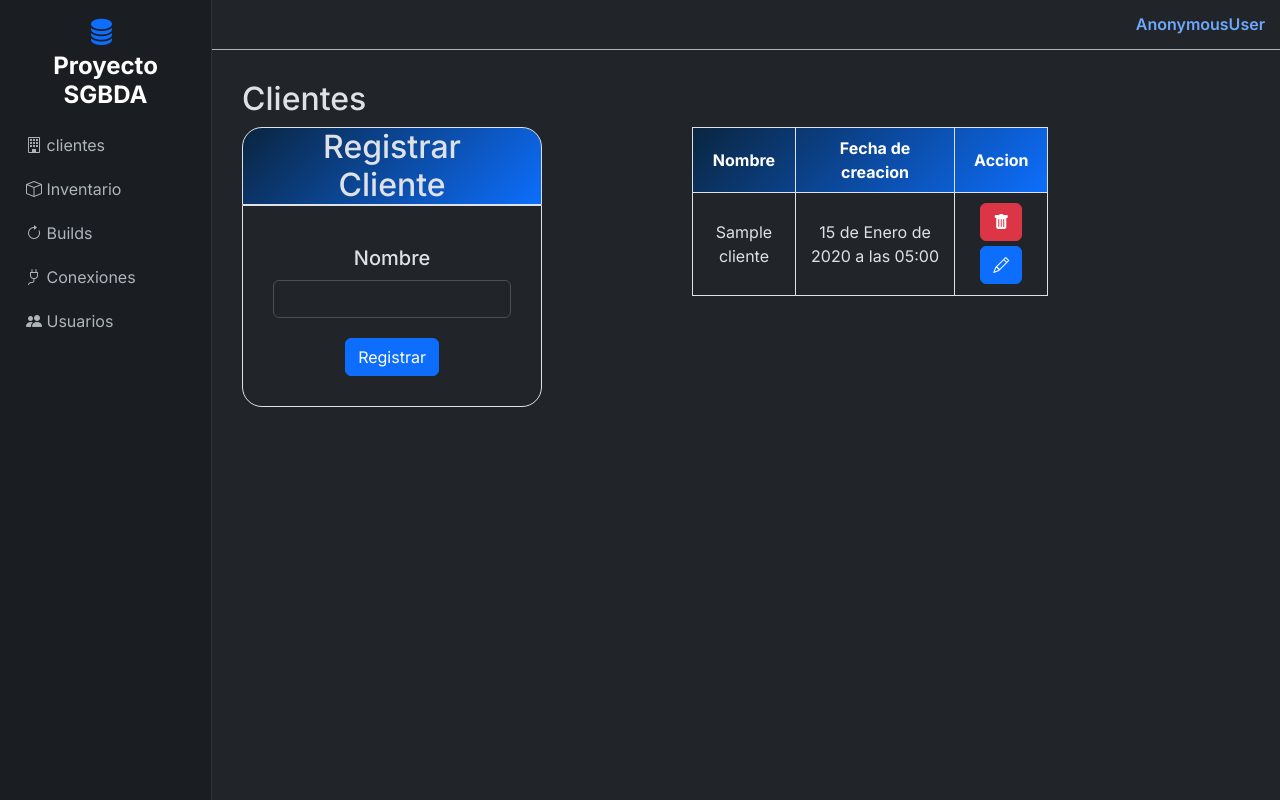
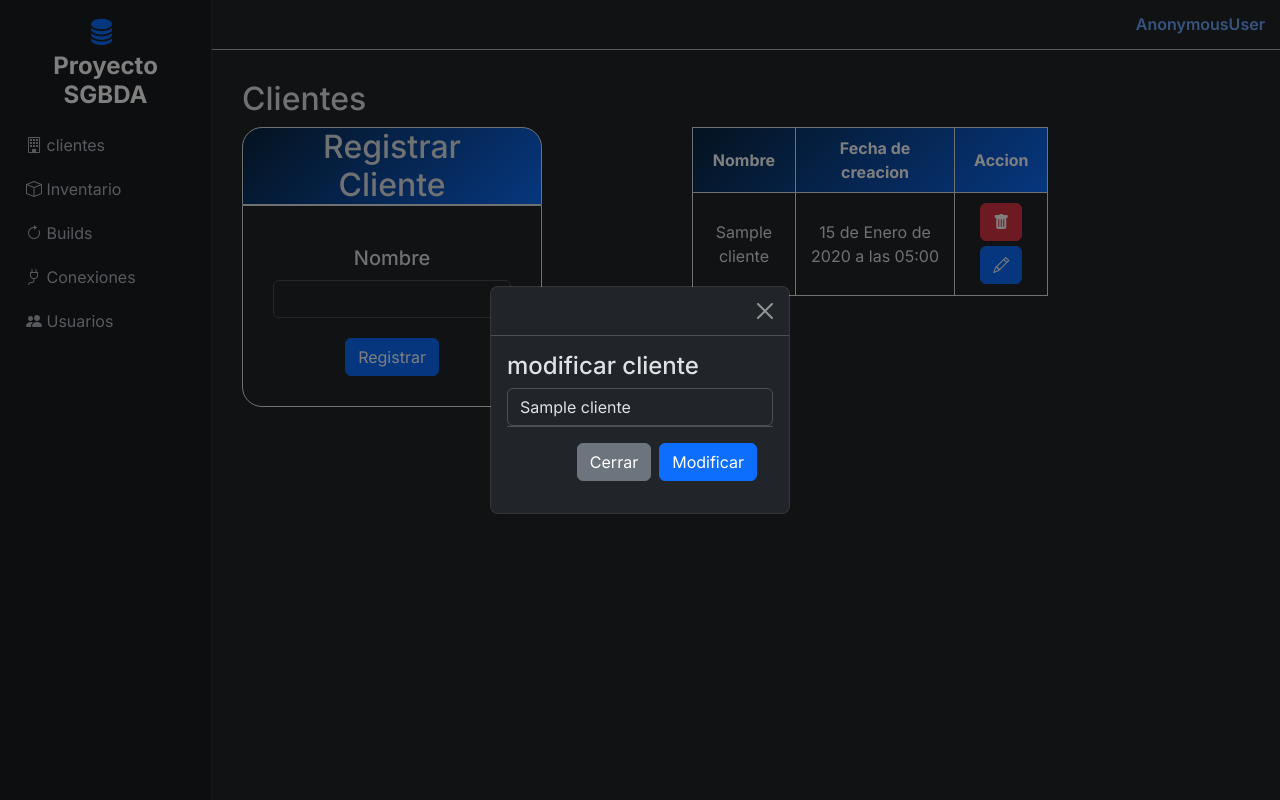
Before and after one commit to JulianCarvajal07/Proyecto-SGBDA, a Django app: page /listar_clientes/ in a window 1280 px wide, after a click that opens the changed part. Run offline with Django 5.2, Linux system fonts and the light colour scheme; tables that the repository leaves empty hold one stand-in row (values such as "Sample post").

Commit message:
creacion de vista para actualizar el nombre del cliente

```diff
--- /dev/null
+++ b/sgbda/static/js/info_cliente.js
@@ -0,0 +1,21 @@
+document.addEventListener("DOMContentLoaded", function () {
+
+    let modal = document.getElementById("modalId");
+
+    modal.addEventListener("show.bs.modal", function (event) {
+
+        console.log("escucho el evento")
+
+        let button = event.relatedTarget;
+
+        // Leer valores del botón
+        let idcliente = button.getAttribute("id-cliente");
+        let nombre = button.getAttribute("data-nombre");
+
+        console.log(nombre)
+
+        // Poner valores en los inputs del modal
+        document.getElementById("cliente-id").value = idcliente;
+        document.getElementById("nombre-cliente").value = nombre;
+    });
+});
--- a/sgbda/templates/paginas/clientes.html
+++ b/sgbda/templates/paginas/clientes.html
@@ -76,7 +76,9 @@
                                         class="btn btn-primary"
                                         data-bs-toggle="modal"
                                         data-bs-target="#modalId"
-                                        style="margin: 2.5px">
+                                        style="margin: 2.5px"
+                                        id-cliente="{{cliente.id_cliente}}"
+                                        data-nombre="{{cliente.nombre}}">
                                         <i class="bi bi-pencil"></i>
                                 </button>
                             </form>
@@ -85,7 +87,53 @@
                 {% endfor %}
             </tbody>
         </table>
+
+    </div>
+
+</div>
+
+<!-- Modal Body -->
+<div
+    class="modal fade"
+    id="modalId"
+    tabindex="-1"
+    role="dialog"
+    aria-labelledby="modalTitleId"
+    aria-hidden="true"
+>
+    <div
+        class="modal-dialog modal-dialog-scrollable modal-dialog-centered modal-sm"
+        role="document"
+    >
+        <div class="modal-content">
+            <div class="modal-header">
+                <button
+                    type="button"
+                    class="btn-close"
+                    data-bs-dismiss="modal"
+                    aria-label="Close"
+                ></button>
+            </div>
+            <div class="modal-body">
+                <form method="POST" action="{% url 'modificar_cliente' %}">
+                    {% csrf_token %}
+                        <input type="hidden" class="form-control" id="cliente-id" name="id_cliente">
+                        <h4>modificar cliente</h4>
+                            <input type="text" class="form-control" id="nombre-cliente" name="nombre_cliente">
+                    <div class="modal-footer">
+                        <button
+                            type="button"
+                            class="btn btn-secondary"
+                            data-bs-dismiss="modal"
+                        >
+                            Cerrar
+                        </button>
+                        <button type="submit" class="btn btn-primary">Modificar</button>
+                </form>
+            </div>
+        </div>
     </div>
 </div>
 
+<script src="{% static 'js/info_cliente.js' %}"></script>
 {% endblock %}
--- a/sgbda/templates/paginas/inventario.html
+++ b/sgbda/templates/paginas/inventario.html
@@ -119,8 +119,8 @@
                         <h4>Clientes existentes</h4>
                             <select
                                 class="form-select"
-                                style="color: white;"
-                                name=""
+                                name="nombre_cliente"
+                                id="nombre-cliente"
                             >
                                 <option selected>Seleccione...</option>
                                 {% for cliente in clientes %}
--- a/sgbda/urls.py
+++ b/sgbda/urls.py
@@ -5,7 +5,7 @@ from .views.login import login_usuario
 from .views.conexiones import registro_conexion, listar_conexiones, eliminar_conexion
 from .views.inventario import listar_inventario, actualizar_inventario, asignar_cliente
 from .views.builds import listar_builds, actualizar_builds
-from .views.clientes import listar_clientes, registro_cliente
+from .views.clientes import listar_clientes, registro_cliente, modificar_cliente
 from django.contrib.auth.views import LogoutView
 
 
@@ -24,9 +24,10 @@ urlpatterns = [
 
     path('listar_clientes/', listar_clientes, name='listar_clientes'),
     path('registro_cliente/', registro_cliente, name='registro_cliente'),
+    path('modificar_cliente/', modificar_cliente, name='modificar_cliente'),
 
     path('listar_inventario/', listar_inventario, name='listar_inventario'),
-    path('actualizar_inventario', actualizar_inventario, name="actualizar_inventario"),
+    path('actualizar_inventario/', actualizar_inventario, name="actualizar_inventario"),
     path('asigna_cliente/', asignar_cliente, name="asignar_cliente"),
 
     path('listar_builds/', listar_builds, name='listar_builds'),
--- a/sgbda/views/clientes.py
+++ b/sgbda/views/clientes.py
@@ -28,3 +28,22 @@ def registro_cliente(request):
 
             messages.error(request, "Ingrese un cliente")
             return redirect("listar_clientes")
+
+def modificar_cliente(request):
+
+    if request.method == 'POST':
+        nombre_cliente = request.POST.get('nombre_cliente')
+        cliente_id= request.POST.get('id_cliente')
+
+        if nombre_cliente:
+
+            cliente_obj = cliente.objects.get(id_cliente=cliente_id)
+            cliente_obj.nombre = nombre_cliente
+            cliente_obj.save()
+            messages.success(request, "cliente actualizado exitosamente")
+            return redirect('listar_clientes')
+
+        else:
+
+            messages.error(request, "Debe registrar nombre de cliente")
+            return redirect('listar_clientes')
```
